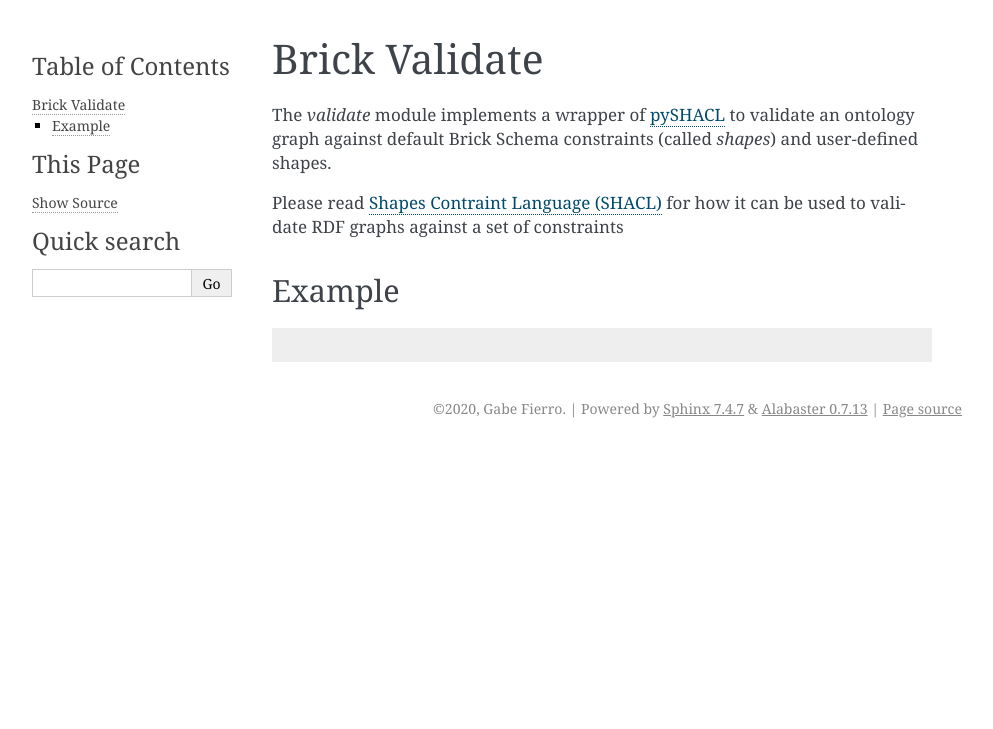
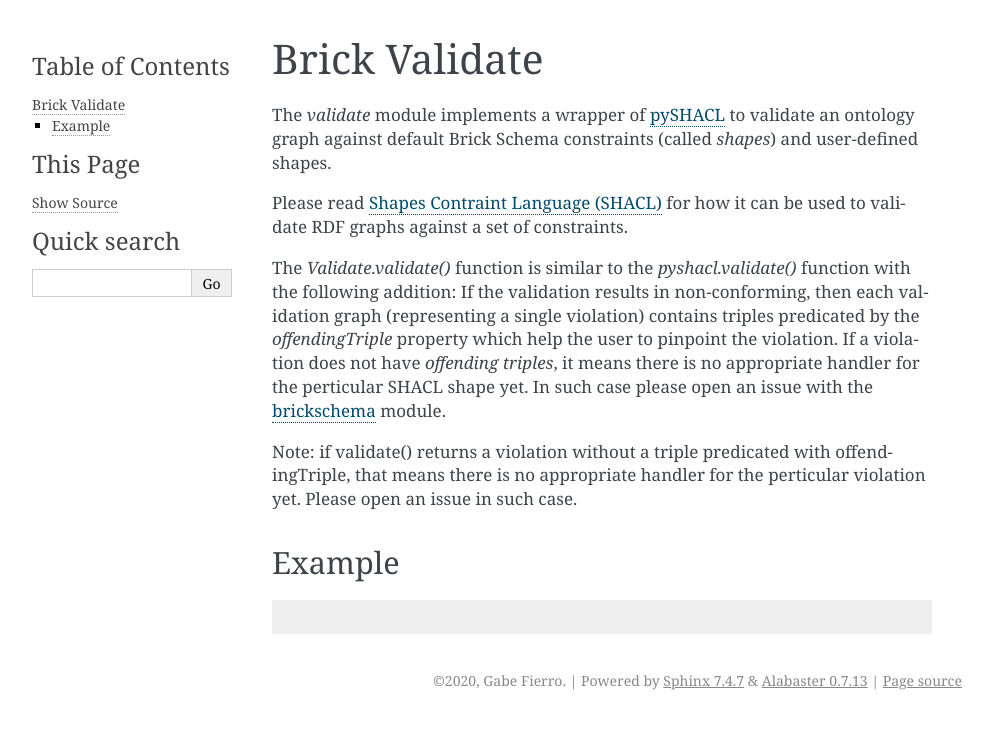
Before and after one commit to BrickSchema/py-brickschema, a Sphinx documentation site: the page built from docs/validate.rst, in a window 1280 px wide. Shown: the top 729 px of the page, without its empty margins (148-1141 px from the left). Built offline with Sphinx 7.4.7, drawn with Linux system fonts in a browser that asks for light colours; the version number is read from the project's files by our own code.

Commit message:
Add a .rst file for brick_validation.

```diff
--- a/docs/index.rst
+++ b/docs/index.rst
@@ -29,6 +29,7 @@ The ``brickschema`` package requires Python >= 3.6. It can be installed with ``p
    quickstart
    orm
    validate
+   brick_validate
 
    source/brickschema
 
--- a/docs/validate.rst
+++ b/docs/validate.rst
@@ -6,11 +6,23 @@ validate an ontology graph against default Brick Schema constraints (called *sha
 shapes.
 
 Please read `Shapes Contraint Language (SHACL)`_
-for how it can be used to validate RDF graphs against a set of constraints
+for how it can be used to validate RDF graphs against a set of constraints.
+
+The `Validate.validate()` function is similar to the `pyshacl.validate()` function with the
+following addition:  If the
+validation results in non-conforming, then each validation graph (representing a single
+violation) contains triples predicated by the `offendingTriple` property which help the
+user to  pinpoint the violation.  If a violation does not have `offending triples`,
+it means there is no appropriate handler for the perticular SHACL shape yet.  In such case
+please open an issue with the `brickschema`_ module.
 
 .. _`pySHACL`: https://github.com/RDFLib/pySHACL
 .. _`Shapes Contraint Language (SHACL)`: https://www.w3.org/TR/shacl
+.. _`brickschema`: https://github.com/BrickSchema/py-brickschema/issues
 
+Note: if validate() returns a violation without a triple predicated with
+offendingTriple, that means there is no appropriate handler for the perticular
+violation yet.  Please open an issue in such case.
 
 Example
 ~~~~~~~
```
Also changed, not shown: docs/brick_validate.rst (added, +24 -0 lines), 1 other file.
